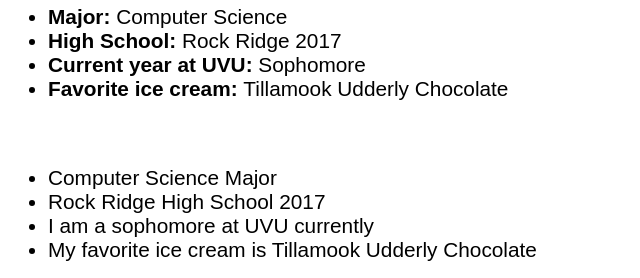
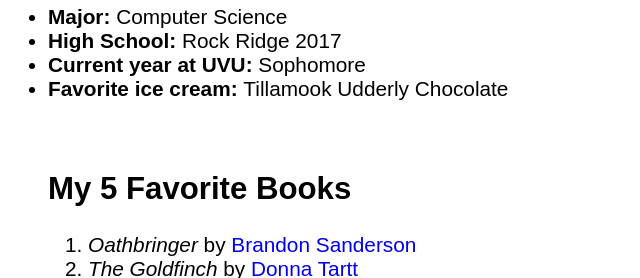
Before and after one commit to mylesmangum/CS-2550-Projects, a plain HTML site: page index.html in a window 1280 px wide. Shown: the part 679-957 px from the top of the page, without its empty margins (0-640 px from the left). Drawn offline with Linux system fonts and the light colour scheme.

Commit message:
Fix merge

```diff
--- a/index.html
+++ b/index.html
@@ -24,10 +24,6 @@
     <section>
     <br>
     <ul>
-        <li>Computer Science Major</li>
-        <li>Rock Ridge High School 2017</li>
-        <li>I am a sophomore at UVU currently</li>
-        <li>My favorite ice cream is Tillamook Udderly Chocolate</li>
         <h2>My 5 Favorite Books</h2>
         <ol>
             <li><cite>Oathbringer</cite> by <a href="https://www.brandonsanderson.com/" target="_blank">Brandon Sanderson</a></li>
```
